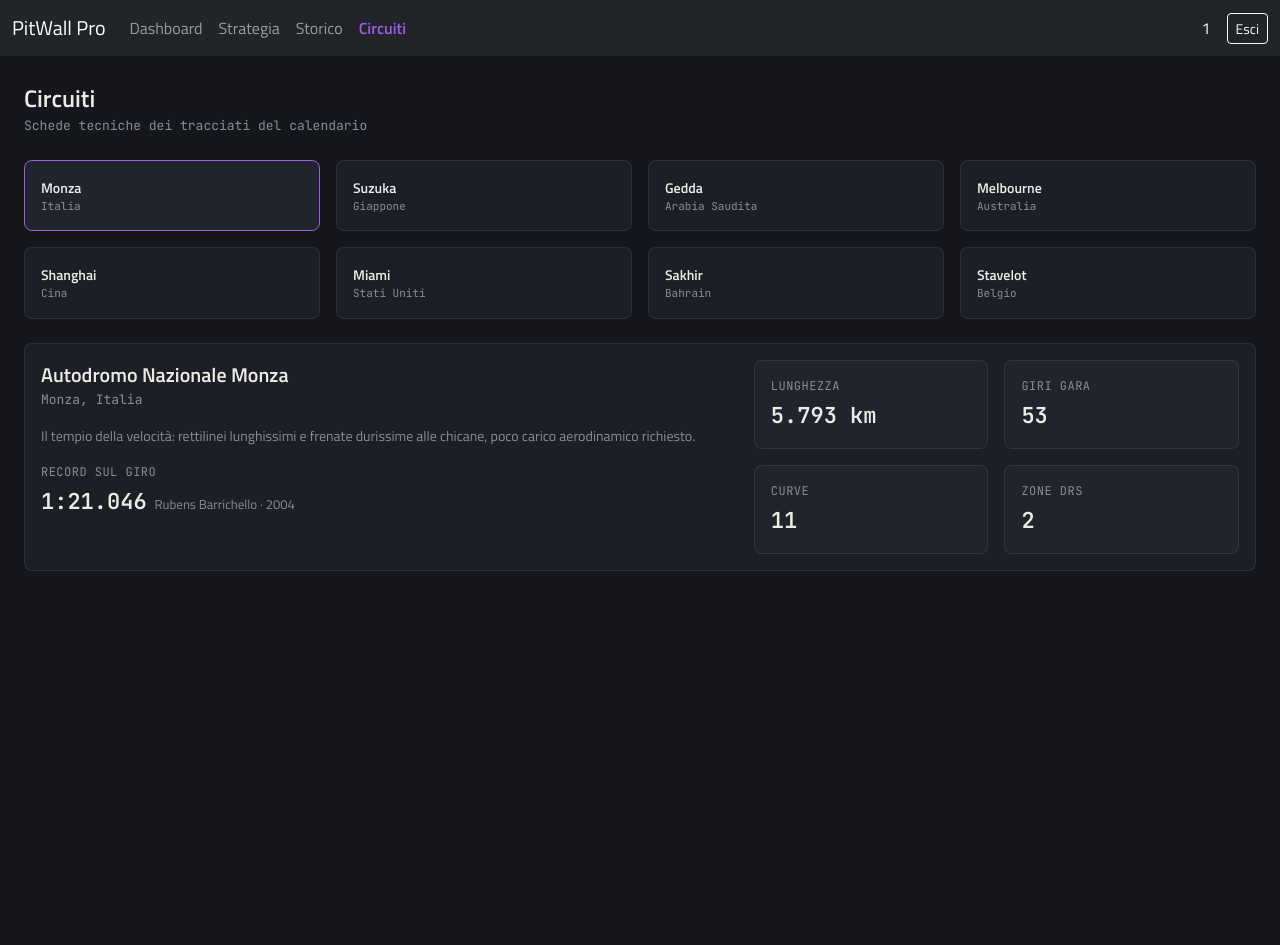
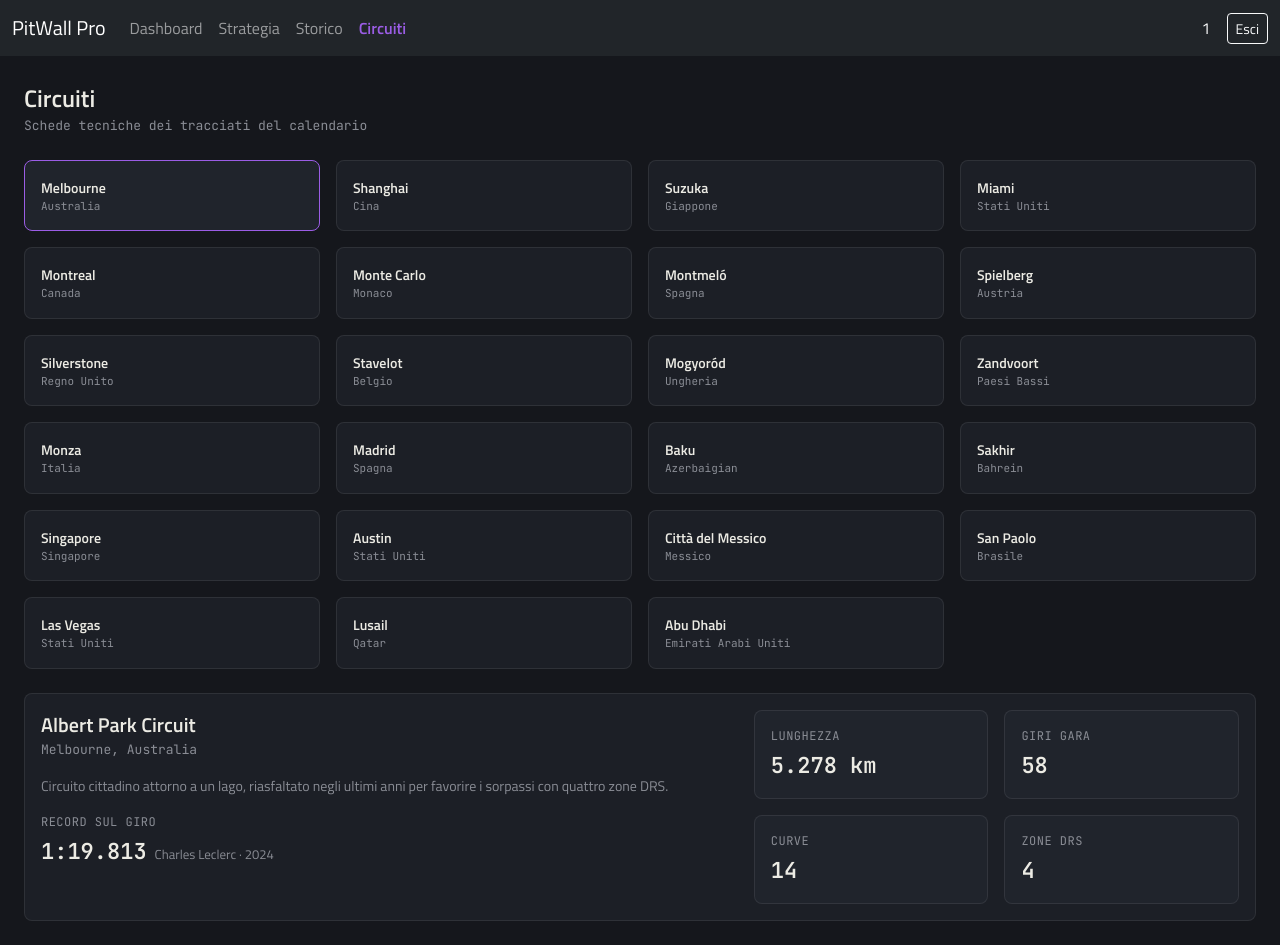
Before and after one commit to niccolosciucco/frontend, a React (Vite) app: page /circuiti in a window 1280 px wide. Before the commit the page ends 800 px from the top, so only its background shows below. Built offline with nearby package versions, Linux system fonts and the light colour scheme; sample sign-in values are in the browser's storage.

Commit message:
Update circuits.ts

```diff
--- a/src/data/circuits.ts
+++ b/src/data/circuits.ts
@@ -1,51 +1,6 @@
 import type { CircuitInfo } from "../types/circuit";
 
 export const CIRCUITS: CircuitInfo[] = [
-  {
-    id: "monza",
-    name: "Autodromo Nazionale Monza",
-    location: "Monza",
-    country: "Italia",
-    lengthKm: 5.793,
-    laps: 53,
-    lapRecordTime: "1:21.046",
-    lapRecordDriver: "Rubens Barrichello",
-    lapRecordYear: 2004,
-    turns: 11,
-    drsZones: 2,
-    description:
-      "Il tempio della velocità: rettilinei lunghissimi e frenate durissime alle chicane, poco carico aerodinamico richiesto.",
-  },
-  {
-    id: "suzuka",
-    name: "Suzuka International Racing Course",
-    location: "Suzuka",
-    country: "Giappone",
-    lengthKm: 5.807,
-    laps: 53,
-    lapRecordTime: "1:30.983",
-    lapRecordDriver: "Lewis Hamilton",
-    lapRecordYear: 2019,
-    turns: 18,
-    drsZones: 1,
-    description:
-      "Unico circuito a forma di otto del calendario, con la celebre curva Esses che mette alla prova l'equilibrio della vettura.",
-  },
-  {
-    id: "jeddah",
-    name: "Jeddah Corniche Circuit",
-    location: "Gedda",
-    country: "Arabia Saudita",
-    lengthKm: 6.174,
-    laps: 50,
-    lapRecordTime: "1:30.734",
-    lapRecordDriver: "Lewis Hamilton",
-    lapRecordYear: 2021,
-    turns: 27,
-    drsZones: 3,
-    description:
-      "Il tracciato cittadino più veloce del mondiale, muri a ridosso della pista e curve cieche ad alta velocità.",
-  },
   {
     id: "albert-park",
     name: "Albert Park Circuit",
@@ -77,6 +32,21 @@ export const CIRCUITS: CircuitInfo[] = [
       "La curva 1 a spirale, che si stringe progressivamente, è tra le più impegnative del calendario per il carico da gestire.",
   },
   {
+    id: "suzuka",
+    name: "Suzuka International Racing Course",
+    location: "Suzuka",
+    country: "Giappone",
+    lengthKm: 5.807,
+    laps: 53,
+    lapRecordTime: "1:30.983",
+    lapRecordDriver: "Lewis Hamilton",
+    lapRecordYear: 2019,
+    turns: 18,
+    drsZones: 1,
+    description:
+      "Unico circuito a forma di otto del calendario, con la celebre curva Esses che mette alla prova l'equilibrio della vettura.",
+  },
+  {
     id: "miami",
     name: "Miami International Autodrome",
     location: "Miami",
@@ -92,22 +62,82 @@ export const CIRCUITS: CircuitInfo[] = [
       "Tracciato semi-cittadino attorno all'Hard Rock Stadium, con un lungo rettilineo e una sezione di curve a bassa velocità.",
   },
   {
-    id: "bahrain",
-    name: "Circuito Internazionale del Bahrain",
-    location: "Sakhir",
-    country: "Bahrain",
-    lengthKm: 5.412,
-    laps: 57,
-    lapRecordTime: "1:31.447",
-    lapRecordDriver: "Pedro de la Rosa",
-    lapRecordYear: 2005,
-    turns: 15,
+    id: "gilles-villeneuve",
+    name: "Circuit Gilles-Villeneuve",
+    location: "Montreal",
+    country: "Canada",
+    lengthKm: 4.361,
+    laps: 70,
+    lapRecordTime: "1:13.078",
+    lapRecordDriver: "Valtteri Bottas",
+    lapRecordYear: 2019,
+    turns: 14,
     drsZones: 3,
     description:
-      "Pista nel deserto che apre tradizionalmente la stagione, superficie molto abrasiva che stressa parecchio le gomme.",
+      "Ricavato su un'isola artificiale: lunghi rettilinei alternati a chicane strette, con il celebre 'muro dei campioni' all'ultima curva.",
   },
   {
-    id: "spa",
+    id: "monaco",
+    name: "Circuit de Monaco",
+    location: "Monte Carlo",
+    country: "Monaco",
+    lengthKm: 3.337,
+    laps: 78,
+    lapRecordTime: "1:12.909",
+    lapRecordDriver: "Lewis Hamilton",
+    lapRecordYear: 2021,
+    turns: 19,
+    drsZones: 1,
+    description:
+      "Il tracciato più stretto e lento del calendario, dove il sorpasso in pista è quasi impossibile e la qualifica conta più che altrove.",
+  },
+  {
+    id: "barcelona-catalunya",
+    name: "Circuit de Barcelona-Catalunya",
+    location: "Montmeló",
+    country: "Spagna",
+    lengthKm: 4.657,
+    laps: 66,
+    lapRecordTime: "1:16.330",
+    lapRecordDriver: "Max Verstappen",
+    lapRecordYear: 2023,
+    turns: 14,
+    drsZones: 2,
+    description:
+      "Curve ad alto carico aerodinamico che per decenni hanno ospitato i test pre-stagionali, mettendo alla prova ogni comparto della vettura.",
+  },
+  {
+    id: "red-bull-ring",
+    name: "Red Bull Ring",
+    location: "Spielberg",
+    country: "Austria",
+    lengthKm: 4.318,
+    laps: 71,
+    lapRecordTime: "1:05.619",
+    lapRecordDriver: "Carlos Sainz",
+    lapRecordYear: 2020,
+    turns: 10,
+    drsZones: 3,
+    description:
+      "Il circuito permanente più corto del calendario, con forti pendenze e rettilinei brevi ma intensi.",
+  },
+  {
+    id: "silverstone",
+    name: "Silverstone Circuit",
+    location: "Silverstone",
+    country: "Regno Unito",
+    lengthKm: 5.891,
+    laps: 52,
+    lapRecordTime: "1:27.097",
+    lapRecordDriver: "Max Verstappen",
+    lapRecordYear: 2020,
+    turns: 18,
+    drsZones: 2,
+    description:
+      "La culla della Formula 1, famosa per il susseguirsi di curve veloci Maggots-Becketts-Chapel prese quasi a pieno gas.",
+  },
+  {
+    id: "spa-francorchamps",
     name: "Circuit de Spa-Francorchamps",
     location: "Stavelot",
     country: "Belgio",
@@ -119,6 +149,201 @@ export const CIRCUITS: CircuitInfo[] = [
     turns: 19,
     drsZones: 2,
     description:
-      "Tracciato storico nelle Ardenne con il famoso passaggio Eau Rouge-Raidillon, noto per le variazioni altimetriche e il meteo imprevedibile.",
+      "Il circuito più lungo del calendario, reso leggendario dalla salita dell'Eau Rouge-Raidillon presa in pieno carico.",
+  },
+  {
+    id: "hungaroring",
+    name: "Hungaroring",
+    location: "Mogyoród",
+    country: "Ungheria",
+    lengthKm: 4.381,
+    laps: 70,
+    lapRecordTime: "1:16.627",
+    lapRecordDriver: "Lewis Hamilton",
+    lapRecordYear: 2020,
+    turns: 14,
+    drsZones: 1,
+    description:
+      "Soprannominato 'Monaco senza guardrail': tracciato tortuoso dove il sorpasso in pista è raro e la strategia conta molto.",
+  },
+  {
+    id: "zandvoort",
+    name: "Circuit Zandvoort",
+    location: "Zandvoort",
+    country: "Paesi Bassi",
+    lengthKm: 4.259,
+    laps: 72,
+    lapRecordTime: "1:11.097",
+    lapRecordDriver: "Lewis Hamilton",
+    lapRecordYear: 2021,
+    turns: 14,
+    drsZones: 2,
+    description:
+      "Tracciato costiero tra le dune, con curve sopraelevate uniche nel calendario che permettono velocità sorprendenti in ingresso curva.",
+  },
+  {
+    id: "monza",
+    name: "Autodromo Nazionale Monza",
+    location: "Monza",
+    country: "Italia",
+    lengthKm: 5.793,
+    laps: 53,
+    lapRecordTime: "1:21.046",
+    lapRecordDriver: "Rubens Barrichello",
+    lapRecordYear: 2004,
+    turns: 11,
+    drsZones: 2,
+    description:
+      "Il tempio della velocità: rettilinei lunghissimi e frenate durissime alle chicane, poco carico aerodinamico richiesto.",
+  },
+  {
+    id: "madring",
+    name: "Madring",
+    location: "Madrid",
+    country: "Spagna",
+    lengthKm: 5.416,
+    laps: 57,
+    lapRecordTime: "Non ancora disputato",
+    lapRecordDriver: "—",
+    lapRecordYear: 2026,
+    turns: 22,
+    drsZones: 2,
+    description:
+      "Debutto assoluto nel 2026: circuito ibrido cittadino con 'La Monumental', la curva sopraelevata più lunga di tutto il calendario.",
+  },
+  {
+    id: "baku",
+    name: "Baku City Circuit",
+    location: "Baku",
+    country: "Azerbaigian",
+    lengthKm: 6.003,
+    laps: 51,
+    lapRecordTime: "1:43.009",
+    lapRecordDriver: "Charles Leclerc",
+    lapRecordYear: 2019,
+    turns: 20,
+    drsZones: 2,
+    description:
+      "Combina un rettilineo lunghissimo lungo il mar Caspio con la sezione più stretta del calendario, tra le mura della città vecchia.",
+  },
+  {
+    id: "bahrain",
+    name: "Bahrain International Circuit",
+    location: "Sakhir",
+    country: "Bahrein",
+    lengthKm: 5.412,
+    laps: 57,
+    lapRecordTime: "1:31.447",
+    lapRecordDriver: "Pedro de la Rosa",
+    lapRecordYear: 2005,
+    turns: 15,
+    drsZones: 3,
+    description:
+      "Pista nel deserto che per anni ha aperto la stagione, superficie molto abrasiva che stressa parecchio le gomme.",
+  },
+  {
+    id: "singapore",
+    name: "Marina Bay Street Circuit",
+    location: "Singapore",
+    country: "Singapore",
+    lengthKm: 4.94,
+    laps: 62,
+    lapRecordTime: "1:34.486",
+    lapRecordDriver: "Daniel Ricciardo",
+    lapRecordYear: 2024,
+    turns: 19,
+    drsZones: 2,
+    description:
+      "L'unica gara notturna storica del calendario su strade cittadine, fisicamente durissima per il caldo e l'umidità.",
+  },
+  {
+    id: "austin",
+    name: "Circuit of the Americas",
+    location: "Austin",
+    country: "Stati Uniti",
+    lengthKm: 5.513,
+    laps: 56,
+    lapRecordTime: "1:36.169",
+    lapRecordDriver: "Charles Leclerc",
+    lapRecordYear: 2019,
+    turns: 20,
+    drsZones: 2,
+    description:
+      "Il primo tratto ricalca Silverstone, con un forte dislivello alla curva 1 ispirato al Corkscrew di Laguna Seca.",
+  },
+  {
+    id: "mexico-city",
+    name: "Autódromo Hermanos Rodríguez",
+    location: "Città del Messico",
+    country: "Messico",
+    lengthKm: 4.304,
+    laps: 71,
+    lapRecordTime: "1:17.774",
+    lapRecordDriver: "Valtteri Bottas",
+    lapRecordYear: 2021,
+    turns: 17,
+    drsZones: 3,
+    description:
+      "L'altitudine di oltre 2200 metri riduce la densità dell'aria, penalizzando il carico aerodinamico e il raffreddamento dei motori.",
+  },
+  {
+    id: "interlagos",
+    name: "Autódromo José Carlos Pace",
+    location: "San Paolo",
+    country: "Brasile",
+    lengthKm: 4.309,
+    laps: 71,
+    lapRecordTime: "1:10.540",
+    lapRecordDriver: "Valtteri Bottas",
+    lapRecordYear: 2018,
+    turns: 15,
+    drsZones: 2,
+    description:
+      "Percorso in senso antiorario con forti saliscendi, spesso teatro di gare bagnate e sorpassi spettacolari.",
+  },
+  {
+    id: "las-vegas",
+    name: "Las Vegas Strip Circuit",
+    location: "Las Vegas",
+    country: "Stati Uniti",
+    lengthKm: 6.201,
+    laps: 50,
+    lapRecordTime: "1:33.365",
+    lapRecordDriver: "Lando Norris",
+    lapRecordYear: 2024,
+    turns: 17,
+    drsZones: 2,
+    description:
+      "Gara notturna sulla Strip, con rettilinei lunghissimi che regalano alcune delle velocità di punta più alte della stagione.",
+  },
+  {
+    id: "lusail",
+    name: "Lusail International Circuit",
+    location: "Lusail",
+    country: "Qatar",
+    lengthKm: 5.419,
+    laps: 57,
+    lapRecordTime: "1:22.384",
+    lapRecordDriver: "Lando Norris",
+    lapRecordYear: 2024,
+    turns: 16,
+    drsZones: 2,
+    description:
+      "Curve veloci e fluide che si susseguono senza sosta, tra i tracciati fisicamente più impegnativi per il collo dei piloti.",
+  },
+  {
+    id: "yas-marina",
+    name: "Yas Marina Circuit",
+    location: "Abu Dhabi",
+    country: "Emirati Arabi Uniti",
+    lengthKm: 5.281,
+    laps: 58,
+    lapRecordTime: "1:26.103",
+    lapRecordDriver: "Max Verstappen",
+    lapRecordYear: 2021,
+    turns: 16,
+    drsZones: 2,
+    description:
+      "Gara che si corre al tramonto fino a sera, tradizionalmente l'ultimo appuntamento della stagione.",
   },
 ];
```
